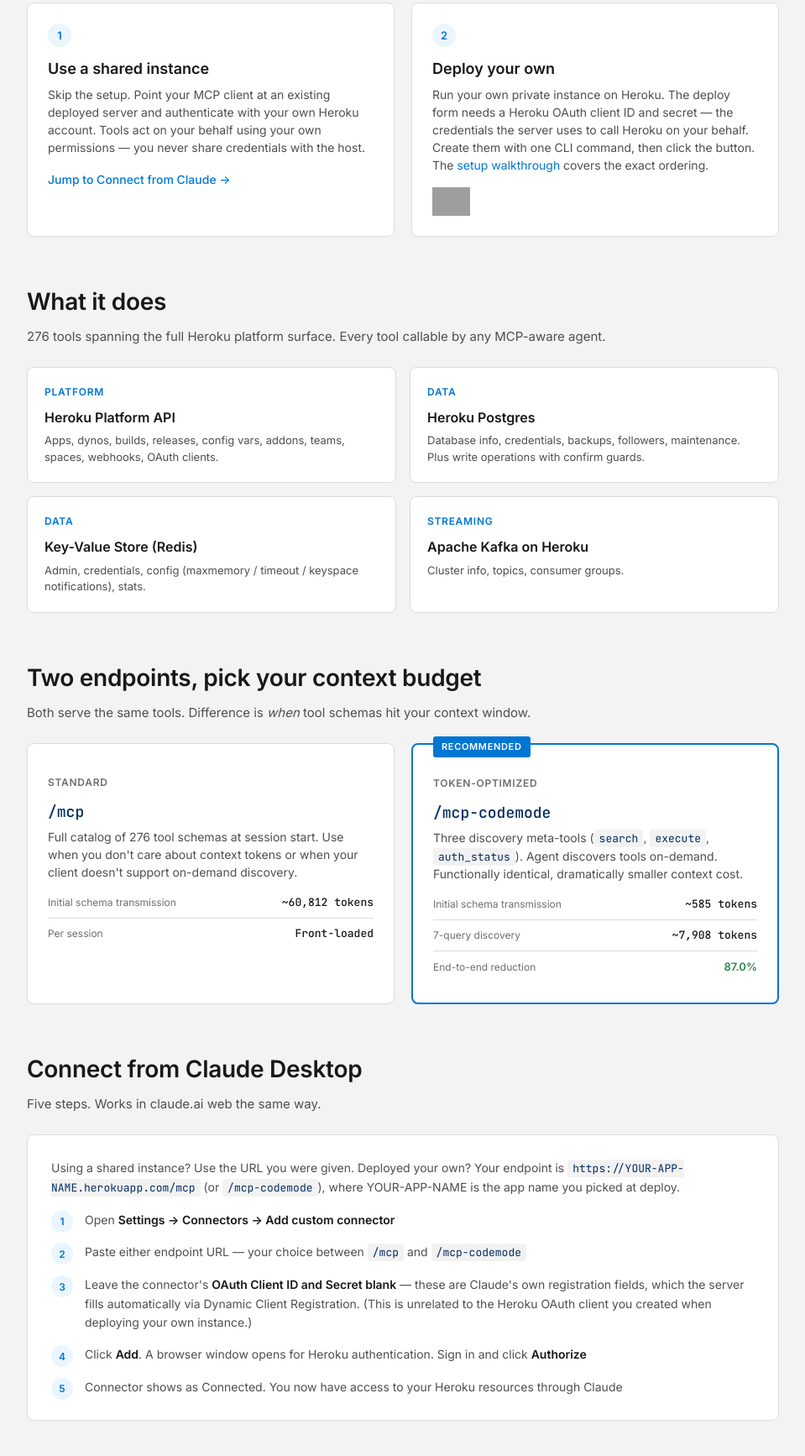
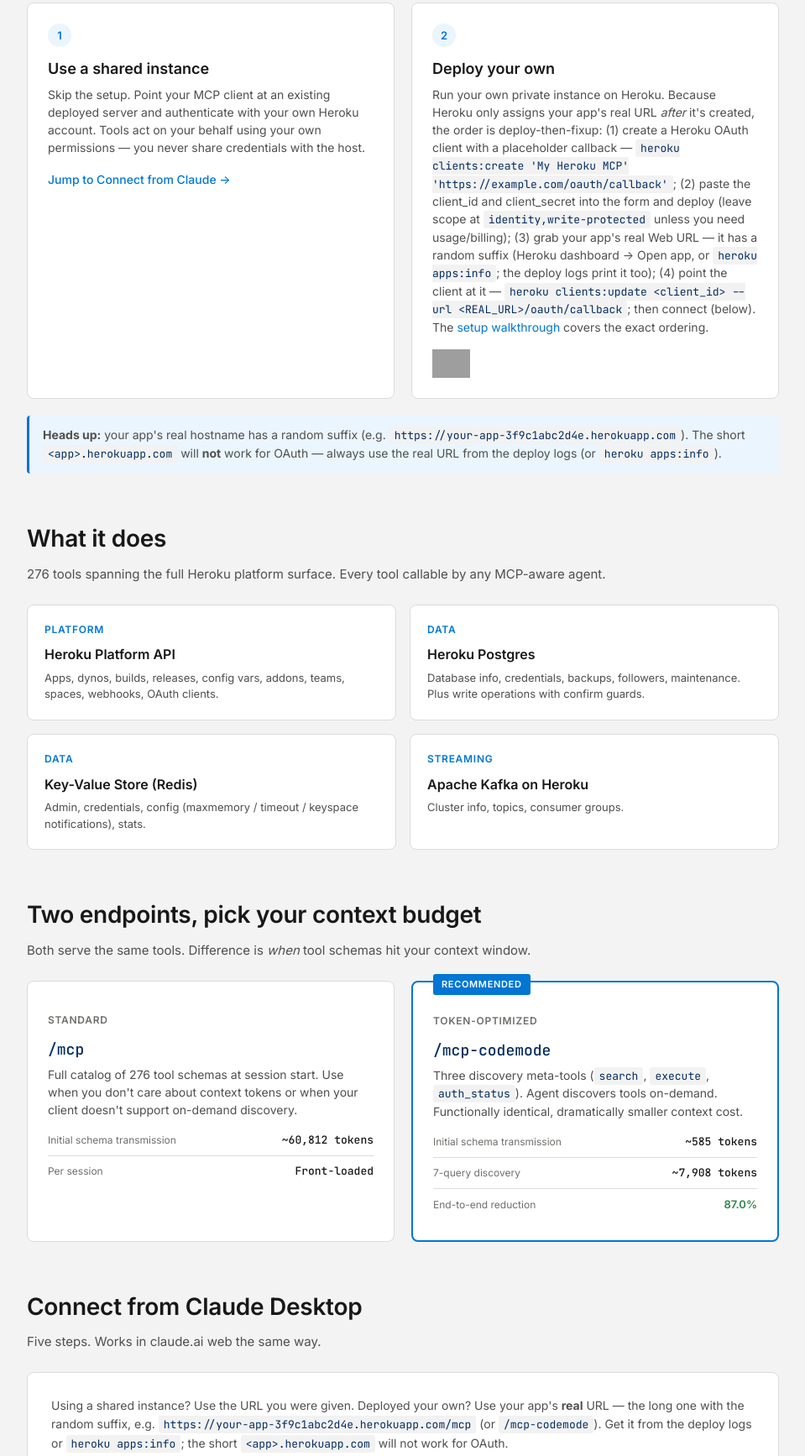
Before and after one commit to StratisLLC/heroku-platform-mcp-server, a website: page docs/index.html in a window 1280 px wide. Shown: the part 487-2221 px from the top of the page at 84% size, without its empty margins (160-1119 px from the left). Drawn offline with Linux system fonts and the light colour scheme; grey boxes are pictures that could not be loaded.

Commit message:
docs: quickstart deploy-then-fixup for Heroku long hostnames
Heroku serves apps at a long hostname with a random suffix that isn't known
until after deploy. Update the quickstart deploy/connect steps to the
deploy-then-fixup flow (create client with placeholder, deploy, read real URL,
clients:update, connect) to match the corrected deploy form, and warn that the
short <app>.herokuapp.com will not work for OAuth.

```diff
--- a/docs/index.html
+++ b/docs/index.html
@@ -518,7 +518,7 @@
         <div class="option-card">
           <span class="opt-num">2</span>
           <h3>Deploy your own</h3>
-          <p>Run your own private instance on Heroku. The deploy form needs a Heroku OAuth client ID and secret — the credentials the server uses to call Heroku on your behalf. Create them with one CLI command, then click the button. The <a href="https://github.com/StratisLLC/heroku-platform-mcp/blob/main/SETUP.md">setup walkthrough</a> covers the exact ordering.</p>
+          <p>Run your own private instance on Heroku. Because Heroku only assigns your app's real URL <em>after</em> it's created, the order is deploy-then-fixup: (1)&nbsp;create a Heroku OAuth client with a placeholder callback — <code>heroku clients:create 'My Heroku MCP' 'https://example.com/oauth/callback'</code>; (2)&nbsp;paste the client_id and client_secret into the form and deploy (leave scope at <code>identity,write-protected</code> unless you need usage/billing); (3)&nbsp;grab your app's real Web URL — it has a random suffix (Heroku dashboard → Open app, or <code>heroku apps:info</code>; the deploy logs print it too); (4)&nbsp;point the client at it — <code>heroku clients:update &lt;client_id&gt; --url &lt;REAL_URL&gt;/oauth/callback</code>; then connect (below). The <a href="https://github.com/StratisLLC/heroku-platform-mcp/blob/main/SETUP.md">setup walkthrough</a> covers the exact ordering.</p>
           <div class="deploy-btn-wrap">
             <a href="https://heroku.com/deploy?template=https://github.com/StratisLLC/heroku-platform-mcp/tree/main">
               <img src="https://www.herokucdn.com/deploy/button.svg" alt="Deploy to Heroku">
@@ -526,6 +526,7 @@
           </div>
         </div>
       </div>
+      <p style="margin:20px 0 0; padding:12px 16px; background:var(--sfdc-info-bg); border-left:3px solid var(--sfdc-brand); border-radius:4px; font-size:14px; color:var(--sfdc-text-secondary);"><strong>Heads up:</strong> your app's real hostname has a random suffix (e.g. <code>https://your-app-3f9c1abc2d4e.herokuapp.com</code>). The short <code>&lt;app&gt;.herokuapp.com</code> will <strong>not</strong> work for OAuth — always use the real URL from the deploy logs (or <code>heroku apps:info</code>).</p>
     </section>
 
     <section>
@@ -582,7 +583,7 @@
       <h2>Connect from Claude Desktop</h2>
       <p class="section-sub">Five steps. Works in claude.ai web the same way.</p>
       <div class="connect-card">
-        <p style="margin:0 0 16px; font-size:14px; color:var(--sfdc-text-secondary);">Using a shared instance? Use the URL you were given. Deployed your own? Your endpoint is <code>https://YOUR-APP-NAME.herokuapp.com/mcp</code> (or <code>/mcp-codemode</code>), where YOUR-APP-NAME is the app name you picked at deploy.</p>
+        <p style="margin:0 0 16px; font-size:14px; color:var(--sfdc-text-secondary);">Using a shared instance? Use the URL you were given. Deployed your own? Use your app's <strong>real</strong> URL — the long one with the random suffix, e.g. <code>https://your-app-3f9c1abc2d4e.herokuapp.com/mcp</code> (or <code>/mcp-codemode</code>). Get it from the deploy logs or <code>heroku apps:info</code>; the short <code>&lt;app&gt;.herokuapp.com</code> will not work for OAuth.</p>
         <ol class="steps">
           <li>Open <strong>Settings → Connectors → Add custom connector</strong></li>
           <li>Paste either endpoint URL — your choice between <code>/mcp</code> and <code>/mcp-codemode</code></li>
```
